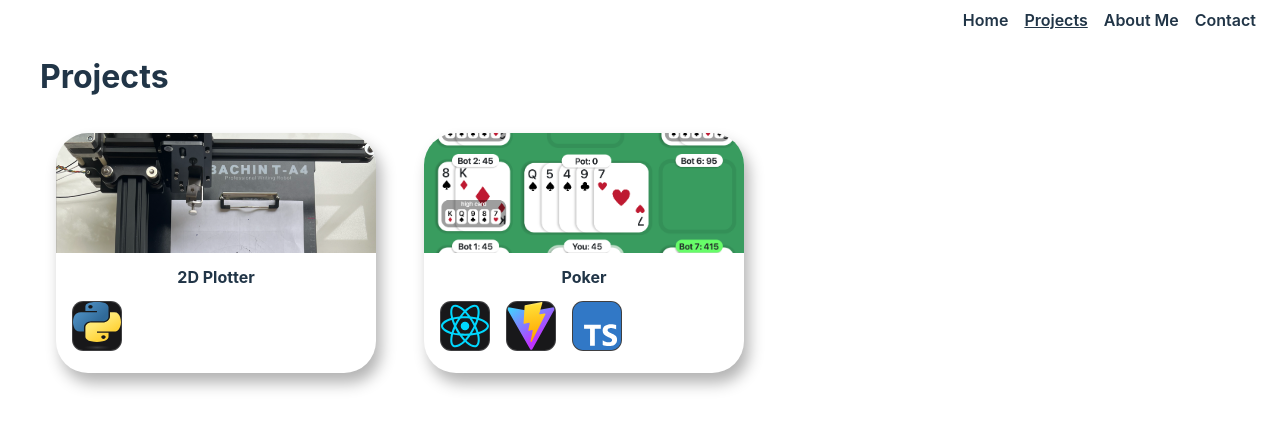
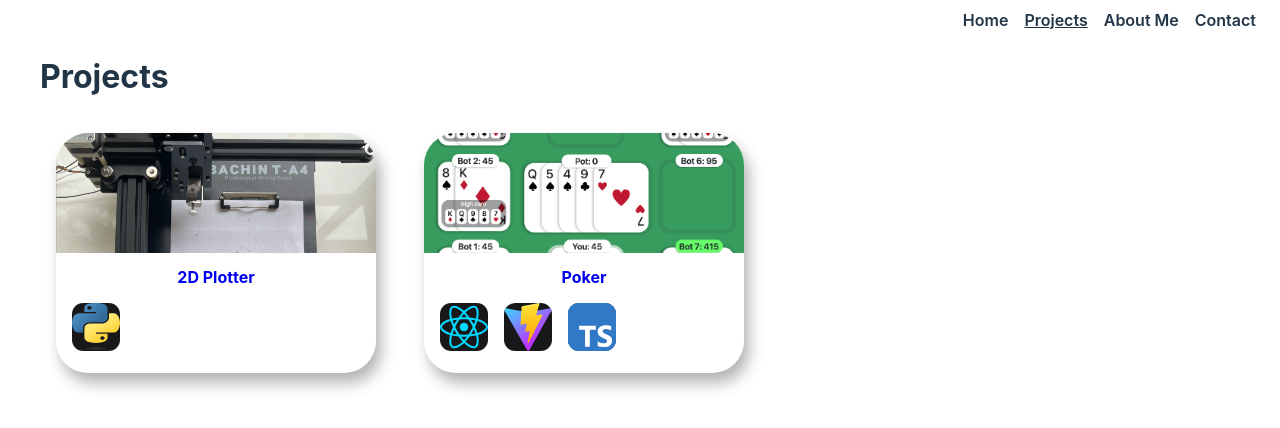
Before and after one commit to nathangpark/portfolio-react, a React (Vite) app: page / in a window 1280 px wide. Both pictures are taken after a click on the element "Projects". Shown: the top 428 px of the page. Built offline with nearby package versions, Linux system fonts and the light colour scheme.

Commit message:
laptop push

```diff
--- a/src/components/ProjectComponent.tsx
+++ b/src/components/ProjectComponent.tsx
@@ -5,10 +5,12 @@ interface Props {
   projectTitle: string,
   srcImage: string,
   toolsUsed: Tools[],
+  link: string,
 }
 
-const ProjectComponent = ({ projectTitle, srcImage, toolsUsed }: Props) => {
+const ProjectComponent = ({ projectTitle, srcImage, toolsUsed,link }: Props) => {
   return (
+    <a href={link} target="_blank">
       <div className="project-parent">
         <img className="project-image" src={srcImage}/>
         <div className="project-title">{projectTitle}</div>
@@ -19,6 +21,7 @@ const ProjectComponent = ({ projectTitle, srcImage, toolsUsed }: Props) => {
           ))}
         </div>
       </div>
+    </a>
   )
 }
 
--- a/src/index.css
+++ b/src/index.css
@@ -21,9 +21,6 @@
     color: #213547;
     background-color: #ffffff;
   }
-  a:hover {
-    color: #747bff;
-  }
   button {
     background-color: #f9f9f9;
   }
--- a/src/pages/ProjectsPage.tsx
+++ b/src/pages/ProjectsPage.tsx
@@ -12,11 +12,13 @@ const ProjectPage = () => {
           projectTitle="2D Plotter"
           srcImage="./plotter.png"
           toolsUsed={[Tools.Python]}
+          link="https://github.com/nathangpark/plotter-python/tree/main"
         />
         <ProjectComponent
           projectTitle="Poker"
           srcImage="./PokerBackground.png"
           toolsUsed={[Tools.React, Tools.Vite, Tools.TypeScriptX]}
+          link="https://github.com/nathangpark/poker-react"
         />
       </div>
     </div>
--- a/src/styles/ProjectStyles.css
+++ b/src/styles/ProjectStyles.css
@@ -52,7 +52,6 @@
 }
 
 .tool-image {
-  border: 0.1em solid rgba(255, 255, 255, 0.167);
   background-color:rgb(24, 24, 26);
   border-radius: 0.7em;
   width: 3em;
```
Lines whose indentation alone changed are shown as unchanged.
